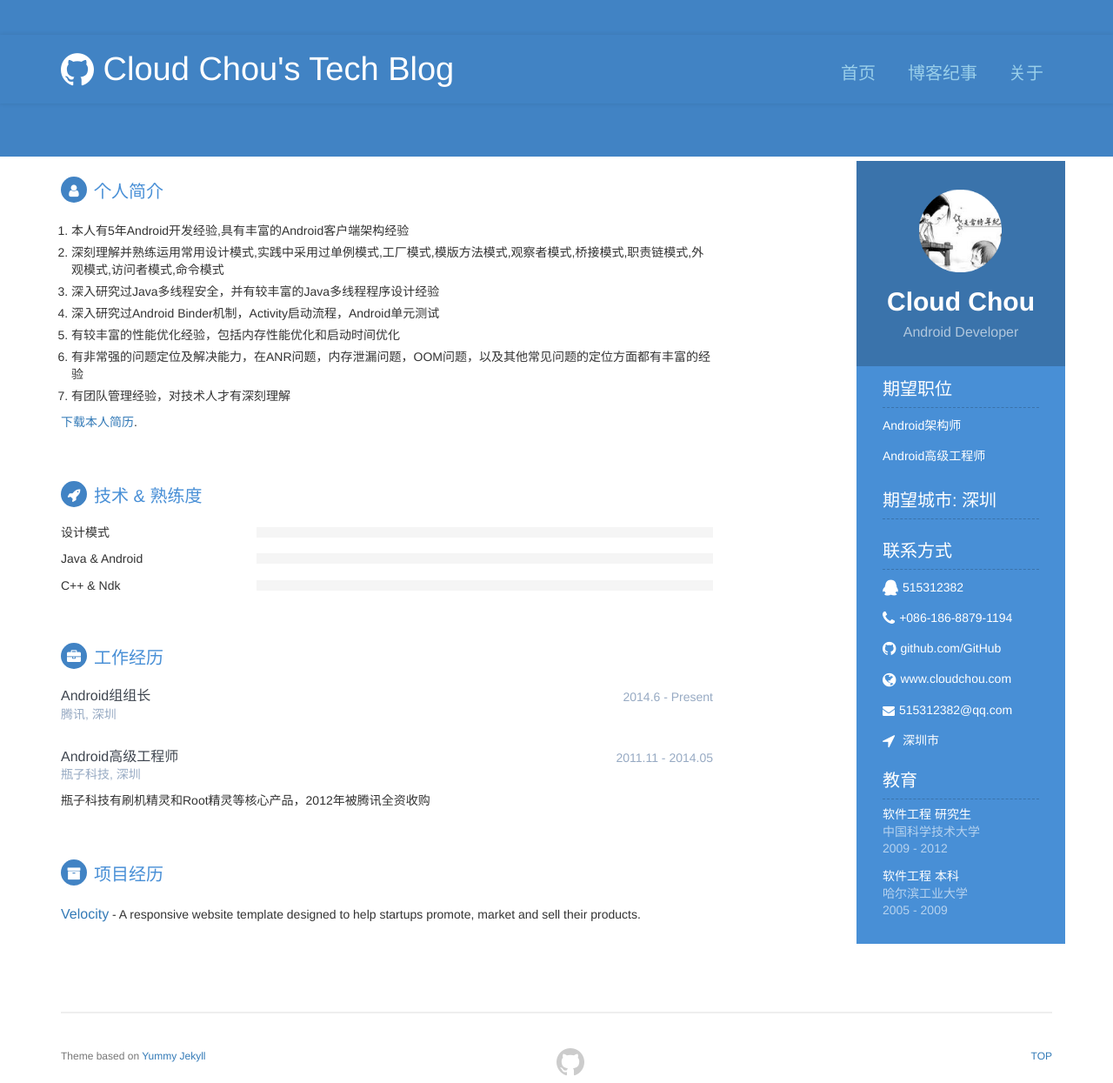
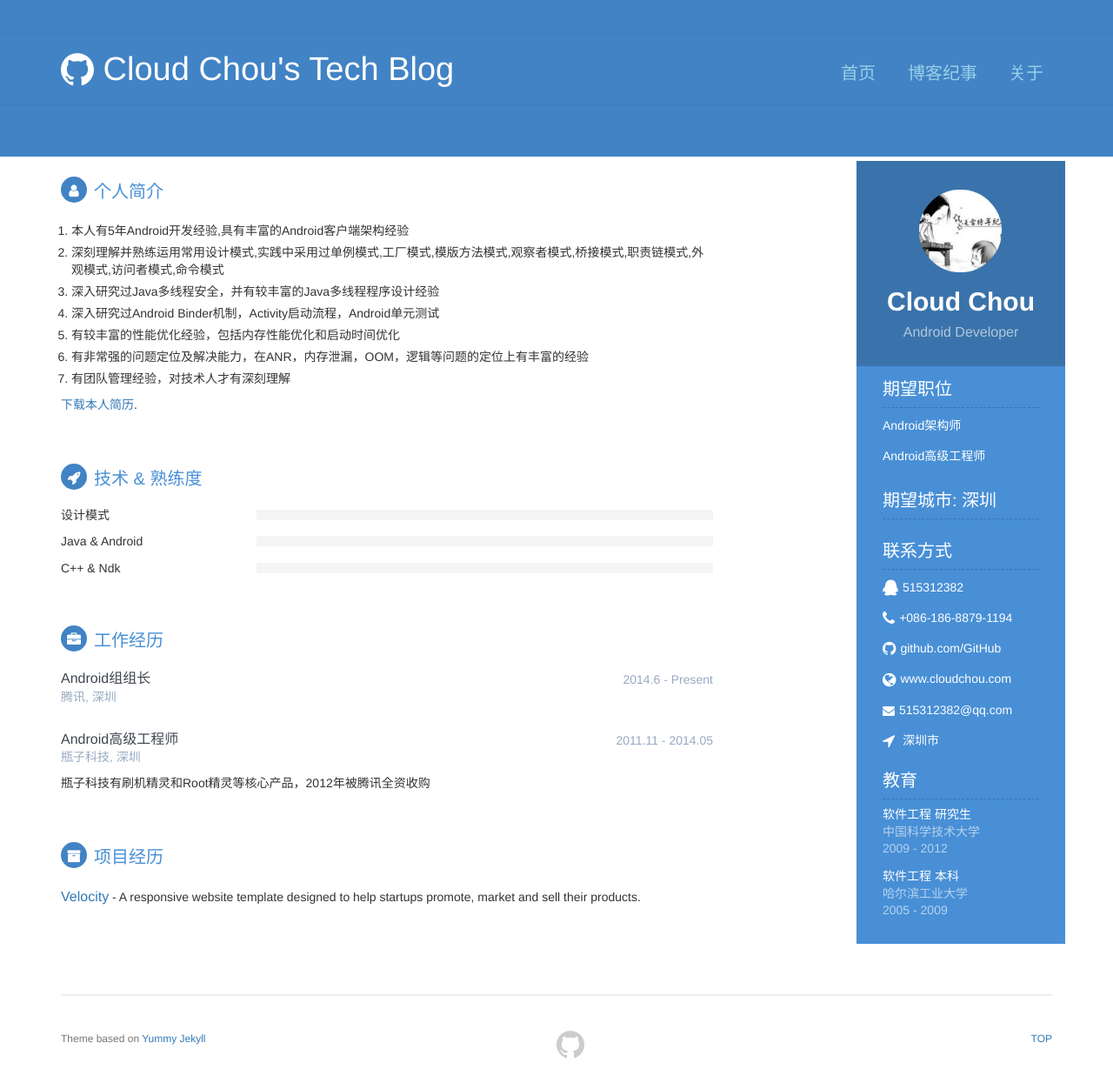
Before and after one commit to cloudchou/cloudchou.github.io, a Jekyll site: the page built from about.md, in a window 1280 px wide and 1245 px high. Shown: the whole window at 87% size. Built offline with Jekyll 4.4.1, drawn with Linux system fonts in a browser that asks for light colours.

Commit message:
更新简历

```diff
--- a/_includes/carrier-profile.html
+++ b/_includes/carrier-profile.html
@@ -7,7 +7,7 @@
             <li>深入研究过Java多线程安全，并有较丰富的Java多线程程序设计经验</li>
             <li>深入研究过Android Binder机制，Activity启动流程，Android单元测试</li>
             <li>有较丰富的性能优化经验，包括内存性能优化和启动时间优化</li>
-            <li>有非常强的问题定位及解决能力，在ANR问题，内存泄漏问题，OOM问题，以及其他常见问题的定位方面都有丰富的经验</li>
+            <li>有非常强的问题定位及解决能力，在ANR，内存泄漏，OOM，逻辑等问题的定位上有丰富的经验</li>
             <li>有团队管理经验，对技术人才有深刻理解</li>
         </ol>
         <p><a href="/assets/cv.pdf" target="_blank">下载本人简历</a>. </p>
```
